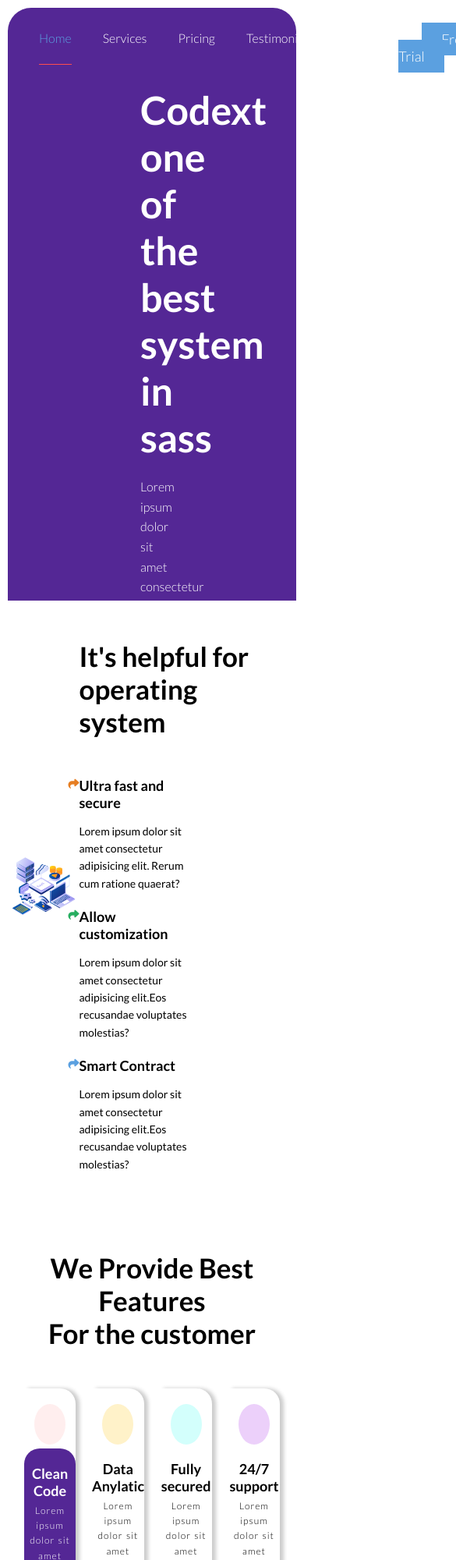
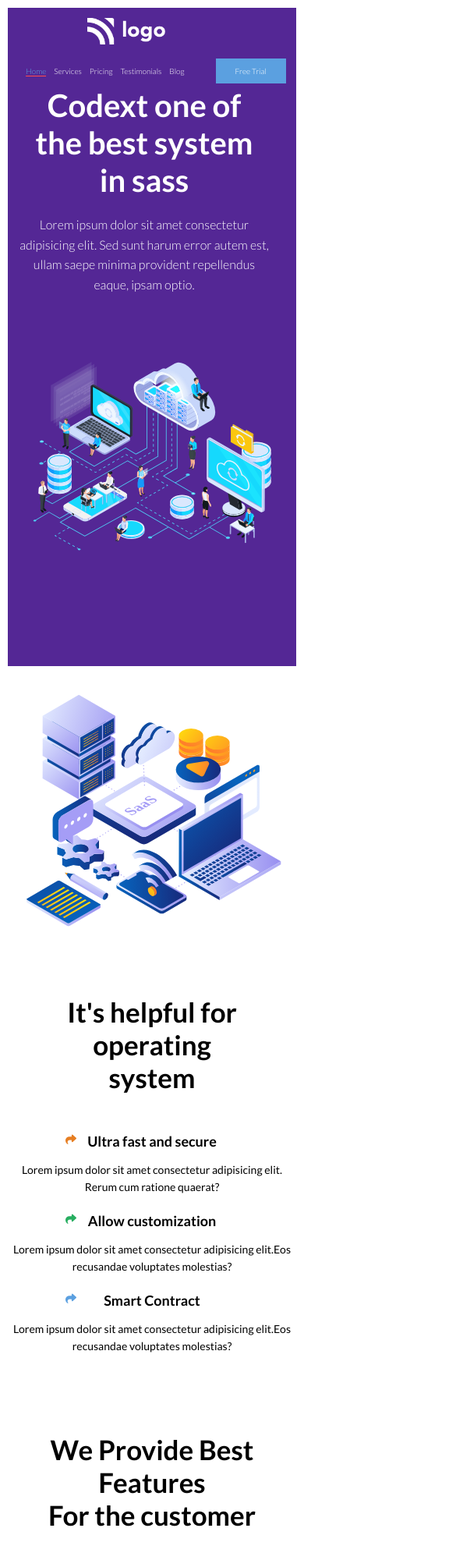
Before and after one commit to KaranMeghe/sass-landing-page, a plain HTML site: page index.html in a window 390 px wide. Shown: the top 2000 px of the page at 78% size, 585 px wide, since content can reach past the window. Drawn offline with Linux system fonts and the light colour scheme.

Commit message:
media query update for mobile

```diff
--- a/css/style.css
+++ b/css/style.css
@@ -245,3 +245,182 @@ li {
   padding: 1px;
   margin-top: 5px;
 }
+
+/* Media Query */
+
+@media screen and (max-width: 700px) {
+  /* .container {
+    width: 0;
+    margin: 0;
+  } */
+  body {
+    overflow-x: hidden;
+  }
+
+  .header {
+    background-color: var(--bg-primary);
+    height: 100vh;
+    border-top-left-radius: 0rem;
+    border-top-right-radius: 0rem;
+  }
+
+  .header-navbar {
+    display: flex;
+    justify-content: space-around;
+    align-items: center;
+    height: 12vh;
+    align-items: center;
+    flex-direction: column;
+  }
+
+  .header-navbar .navbar-logobox .navbar-logo {
+    width: 60%;
+  }
+
+  .header-navbar .navbar-list {
+    display: flex;
+  }
+
+  .navbar-list {
+    text-align: center;
+  }
+  .navbar-list .navbar-list-item {
+    margin-left: 1rem;
+    font-size: 1rem;
+    color: var(--white);
+    font-weight: 300;
+  }
+
+  .navbar-list .navbar-list-item:nth-of-type(1) {
+    color: var(--primary);
+    border-bottom: 1px solid #ff4d4d;
+  }
+
+  .navbar-button {
+    font-size: 1rem;
+    background-color: var(--primary);
+    color: var(--white);
+    padding: 1rem 2.5rem;
+    text-decoration: none;
+    margin-left: 3rem;
+    border: none;
+  }
+
+  .header-herobox {
+    display: flex;
+    justify-content: space-around;
+    margin: 0px 2rem;
+    align-items: center;
+    flex-direction: column;
+  }
+
+  .herobox-content {
+    width: 100%;
+    margin-right: 2rem;
+    text-align: center;
+  }
+
+  .heading-primary {
+    font-size: 4rem;
+    color: var(--white);
+  }
+  .hero-img {
+    height: 47vh;
+    width: 101%;
+    overflow-x: hidden;
+  }
+
+  /*----------about----------*/
+  .about-container {
+    display: flex;
+    justify-content: space-between;
+    align-items: center;
+    flex-direction: column;
+  }
+
+  .about-imgbox {
+    width: 100%;
+  }
+
+  .about-img {
+    width: 100%;
+  }
+
+  .about-infobox {
+    width: 100%;
+    position: relative;
+  }
+
+  .about-information {
+    text-align: center;
+  }
+
+  .heading-secondary {
+    font-size: 3.5rem;
+  }
+
+  .heading-tertiary {
+    font-size: 1.8rem;
+  }
+  .about-icon {
+    position: absolute;
+    left: 20%;
+    font-size: 1.4rem;
+  }
+
+  .about-txt {
+    line-height: 1.6;
+    font-size: 1.4rem;
+    width: 100%;
+  }
+
+  /*----------Section features----------*/
+  .features-row {
+    display: flex;
+    justify-content: space-evenly;
+    text-align: center;
+    flex-direction: column;
+  }
+  .feature-box {
+    width: 100%;
+    padding: 2rem 0 0 0;
+    /* border: 1px solid #ccc; */
+    border-top-right-radius: 2rem;
+    border-bottom-right-radius: 2rem;
+    border-bottom-left-radius: 2rem;
+    border: none;
+
+    box-shadow: 5px 0 5px #ccc;
+    margin-bottom: 2rem;
+  }
+  .feature-imgbox {
+    border-radius: 50%;
+    width: 30%;
+    padding: 2rem;
+    margin: 0 auto;
+  }
+
+  .feature-img {
+    width: 100%;
+  }
+
+  .feature-txt {
+    font-size: 1.2rem;
+    line-height: 1.6;
+    word-spacing: 1px;
+    letter-spacing: 1px;
+    text-align: center;
+    font-weight: 300;
+  }
+
+  .purpule {
+    background-color: var(--bg-primary);
+    color: var(--white);
+    width: 100%;
+    border-radius: 2rem;
+    box-sizing: border-box;
+    padding: 1px;
+    margin-top: 5px;
+    /* display: none; */
+  }
+}
```
